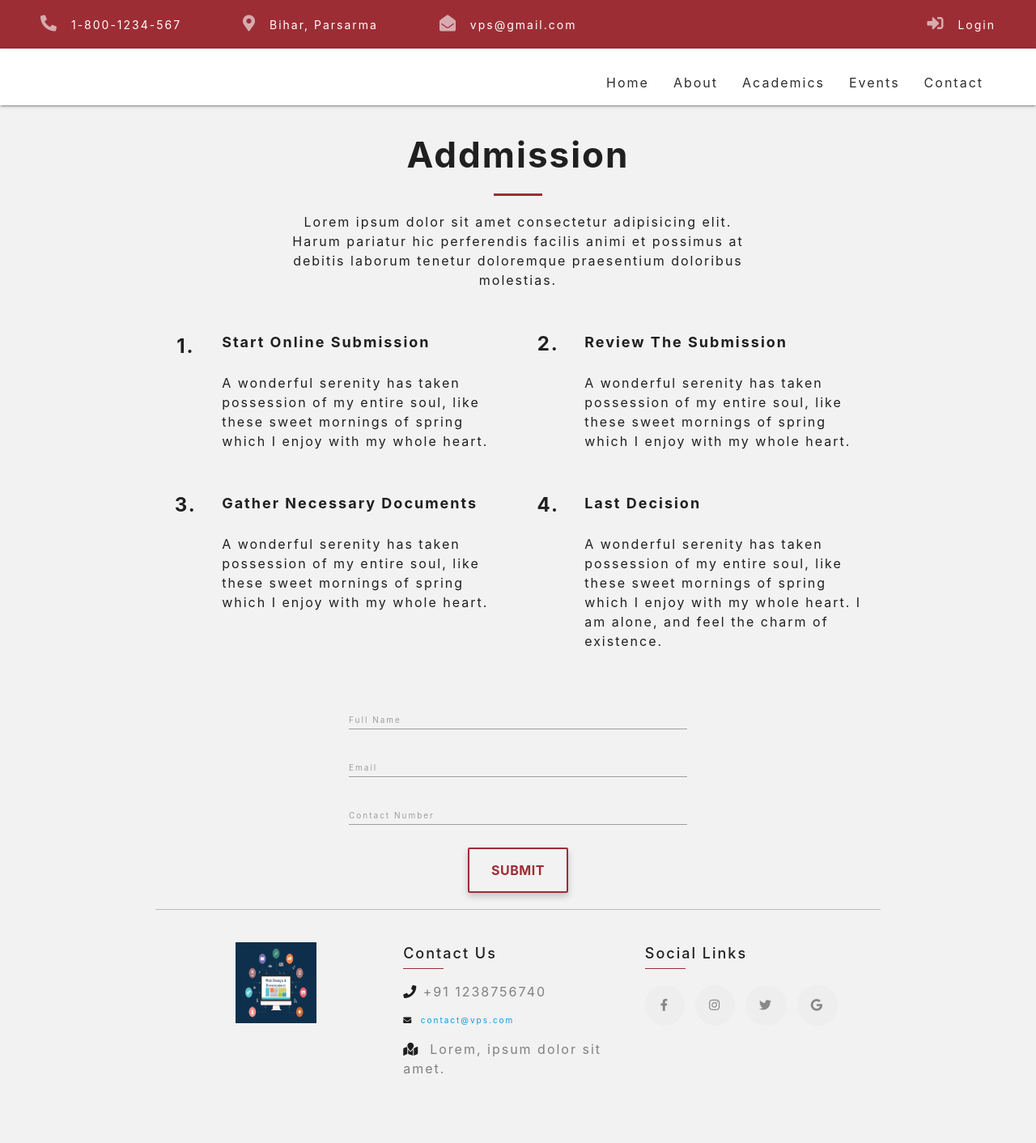
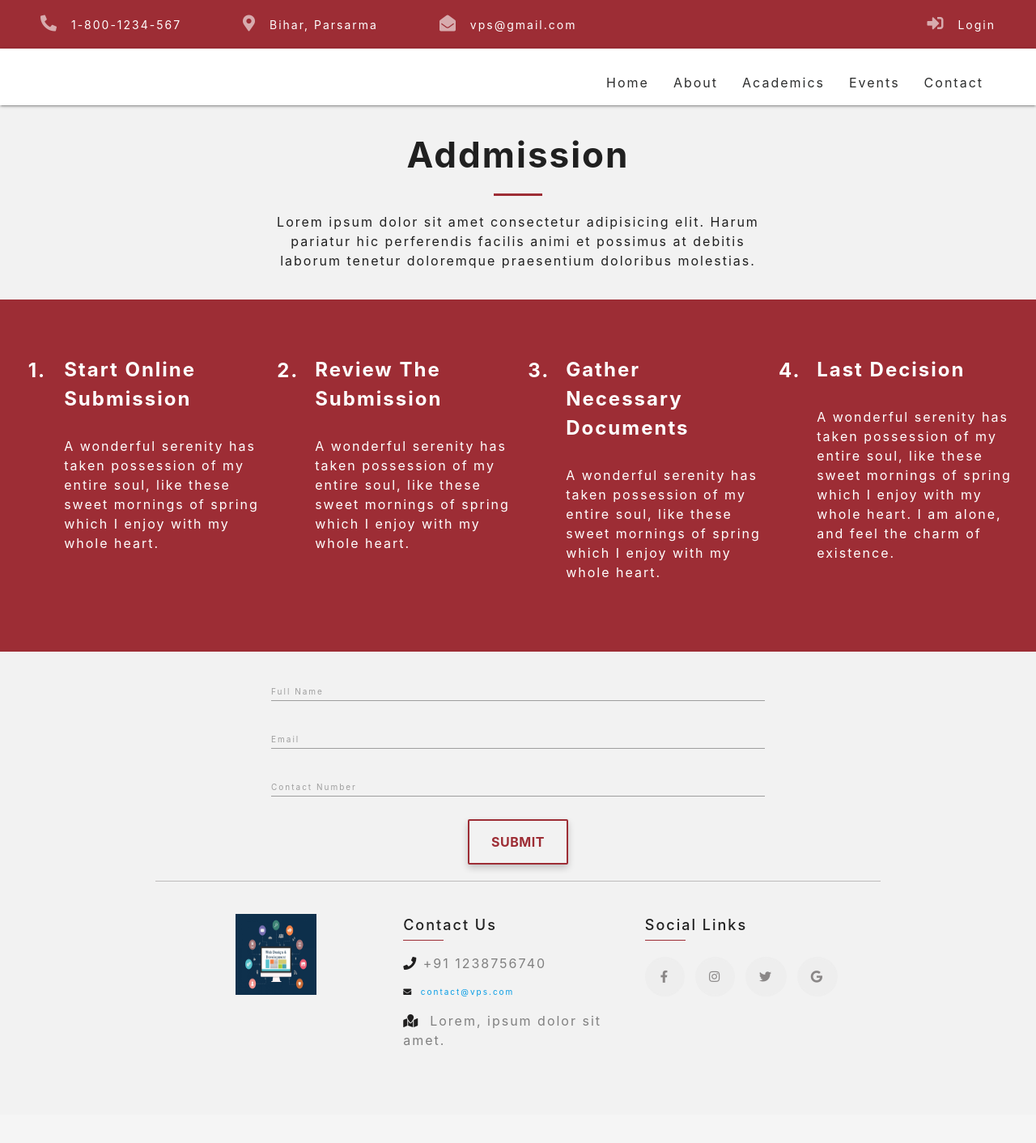
Before and after one commit to sonali-singh97/Pathshala, a Django app: page /addmission in a window 1280 px wide. Shown: the whole page at 81% size. After the commit the page ends 1292 px from the top, so only its background shows below. Run offline with Django 3.2, Linux system fonts and the light colour scheme; some libraries are stand-ins or nearby versions.

Commit message:
addmission steps in row

```diff
--- a/templates/addmission.html
+++ b/templates/addmission.html
@@ -3,56 +3,56 @@
 {{ block.super }}Addmission
 {% endblock title %}
 {% block content %}
-<div class="container">
+<!-- <div class="container"> -->
     <div class="row justify-content-center">
-        <div class="col offset-m2 m8 s12 text-center">
+        <div class="col offset-m3 m6 s12 text-center">
             <h2 class="heading">Addmission</h2>
             <p class="mt-20">Lorem ipsum dolor sit amet consectetur adipisicing elit. Harum pariatur hic perferendis facilis animi et possimus at debitis laborum tenetur doloremque praesentium doloribus molestias.</p>
         </div>
     </div>
 
     <!-- ADDMISSION STEPS -->
-    <div class="row">
-        <div class="col m6 s12">
+    <div class="row padding-tb-50 padding-lr-20" style="background: #9D2D35; color:white">
+        <div class="col m3 s12">
             <div class="row">
                 <div class="col s2 text-center">
-                    <h3 style="margin-top: 16px;">1.</h3>
+                    <h3 style="margin-top: 20px;">1.</h3>
                 </div>
                 <div class="col s10 d-flex flex-column">
-                    <h4>Start Online Submission</h4>
+                    <h3>Start Online Submission</h3>
                     <p>A wonderful serenity has taken possession of my entire soul, like these sweet mornings of spring which I enjoy with my whole heart.</p>
                 </div>
             </div>
         </div>
-        <div class="col m6 s12">
+        <div class="col m3 s12">
             <div class="row">
                 <div class="col s2 text-center">
-                    <h3 style="margin-top: 13px;">2.</h3>
+                    <h3 style="margin-top: 20px;">2.</h3>
                 </div>
                 <div class="col s10 d-flex flex-column">
-                    <h4>Review The Submission</h4>
+                    <h3>Review The Submission</h3>
                     <p>A wonderful serenity has taken possession of my entire soul, like these sweet mornings of spring which I enjoy with my whole heart.</p>
                 </div>
             </div>
         </div>
-        <div class="col m6 s12">
+        <div class="col m3 s12">
             <div class="row">
                 <div class="col s2 text-center">
-                    <h3 style="margin-top: 13px;">3.</h3>
+                    <h3 style="margin-top: 20px;">3.</h3>
                 </div>
                 <div class="col s10 d-flex flex-column">
-                    <h4>Gather Necessary Documents</h4>
+                    <h3>Gather Necessary Documents</h3>
                     <p>A wonderful serenity has taken possession of my entire soul, like these sweet mornings of spring which I enjoy with my whole heart.</p>
                 </div>
             </div>
         </div>
-        <div class="col m6 s12">
+        <div class="col m3 s12">
             <div class="row">
                 <div class="col s2 text-center">
-                    <h3  style="margin-top: 13px;">4.</h3>
+                    <h3  style="margin-top: 20px;">4.</h3>
                 </div>
                 <div class="col s10 d-flex flex-column">
-                    <h4>Last Decision</h4>
+                    <h3>Last Decision</h3>
                     <p>A wonderful serenity has taken possession of my entire soul, like these sweet mornings of spring which I enjoy with my whole heart. I am alone, and feel the charm of existence.</p>
                 </div>
             </div>
@@ -79,5 +79,5 @@
             </div>
         </div>
     </div>
-</div>
+<!-- </div> -->
 {% endblock content %}
--- a/templates/joinUs.html
+++ b/templates/joinUs.html
@@ -4,5 +4,9 @@
 {{ block.super }}Join Us
 {% endblock title %}
 {% block content %}
-JOIN US PAGE
+<div class="container">
+    <div class="row">
+
+    </div>
+</div>
 {% endblock content %}
```
